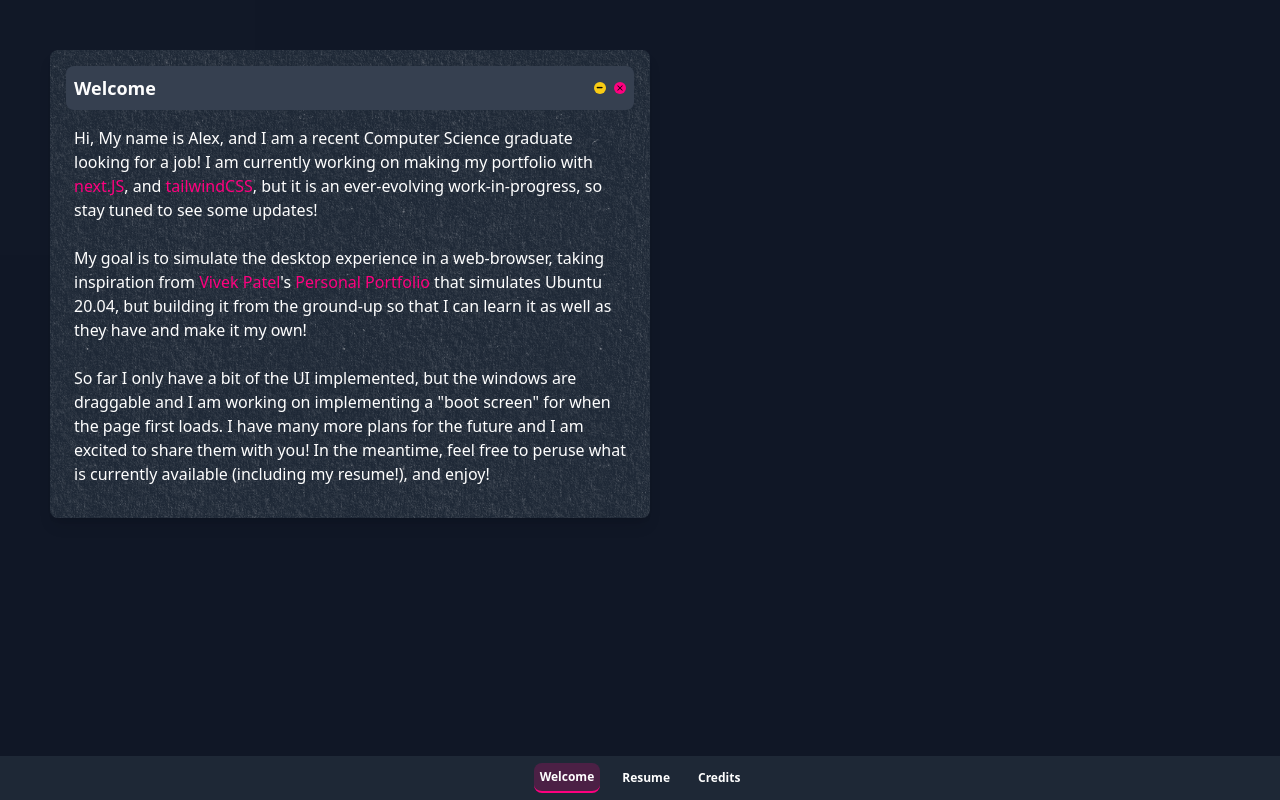
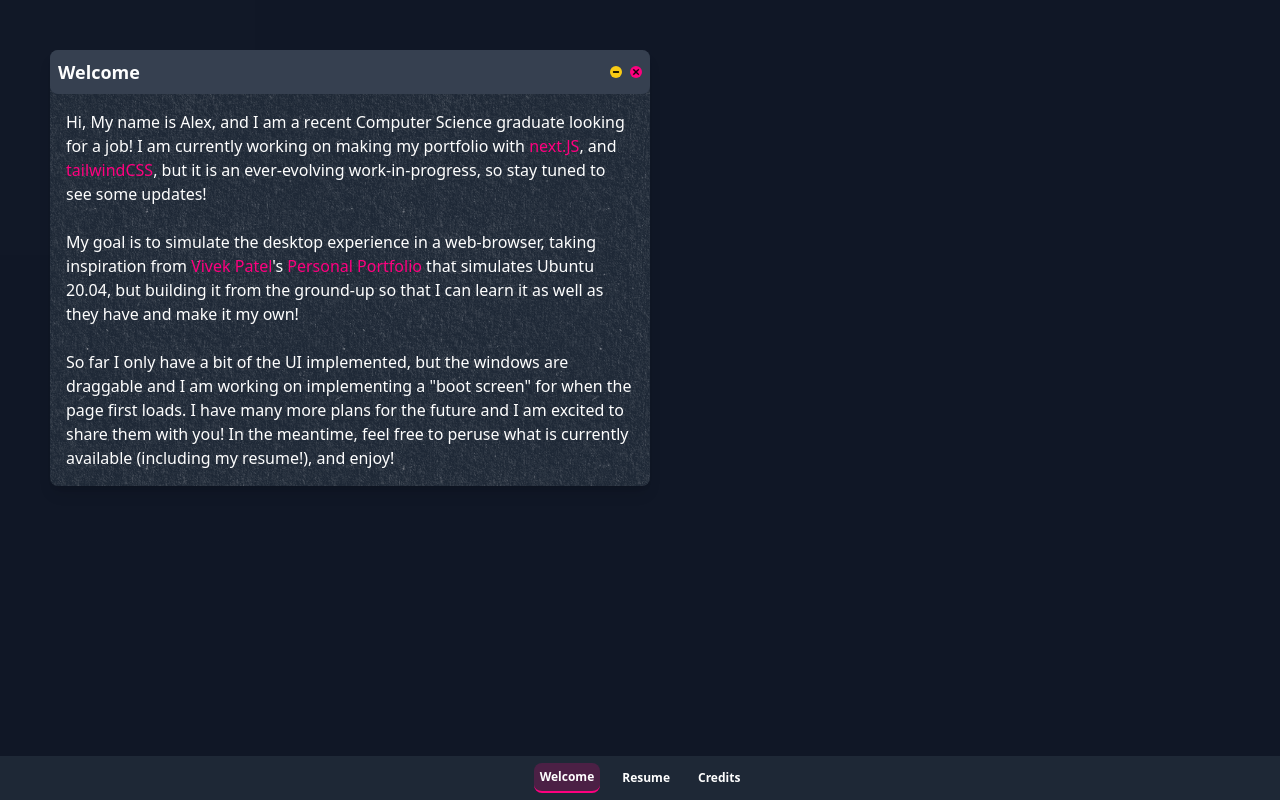
Before and after one commit to ajshep00/PortfoliOS, a Next.js app: page / in a window 1280 px wide. Built offline with nearby package versions, Linux system fonts and the light colour scheme.

Commit message:
Fixed Icons

```diff
--- a/src/components/screen/Window.tsx
+++ b/src/components/screen/Window.tsx
@@ -1,7 +1,6 @@
 // components/Window.tsx
-import React, { ReactNode, useState } from 'react';
+import React, { ReactNode } from 'react';
 import Draggable from 'react-draggable';
-import Image from 'next/image'
 
 import { BsDashLg } from "react-icons/bs";
 
@@ -35,14 +34,14 @@ const Window: React.FC<WindowProps> = ({ title, children, onClose, onMinimize, z
       bounds={getBounds()} // Prevent dragging out of the parent bounds
     >
       <div
-        className={`absolute w-[600px] bg-gray-800 bg-paper-texture-lg bg-cover rounded-lg shadow-lg p-4 ${minimized ? 'hidden' : 'block'} `} // Hide the window when minimized
+        className={`absolute w-[600px] bg-gray-800 bg-paper-texture-lg bg-cover rounded-lg shadow-lg ${minimized ? 'hidden' : 'block'} `} // Hide the window when minimized
         style={{ zIndex }}
         onClick={onClick} // Bring to front when clicked
       >
         <header className="bg-gray-700 p-2 rounded-lg flex items-center justify-between cursor-move draggable-header">
           <div className="text-lg font-semibold text-white">{title}</div>
           <div className="flex space-x-2">
-          <button
+            <button
               className="w-3 h-3 bg-yellow-400 rounded-full flex justify-center items-center"
               onClick={(e) => {
                 e.stopPropagation();
@@ -50,7 +49,7 @@ const Window: React.FC<WindowProps> = ({ title, children, onClose, onMinimize, z
               }}
             >
               <BsDashLg
-                className='w-3/5 h-3/5 stroke-2'
+                className='w-4/6 h-4/6 stroke-2'
               />
             </button>
             <button
@@ -61,13 +60,13 @@ const Window: React.FC<WindowProps> = ({ title, children, onClose, onMinimize, z
               }}
             >
               <BsX
-                className='w-full h-full'
+                className='w-full h-full stroke-1'
               />
             </button>
           </div>
         </header>
-        <div className='w-full h-full'>
-          <main className="px-2 py-4">{children}</main>
+        <div className='w-full h-full p-4'>
+          <main className="">{children}</main>
         </div>
       </div>
     </Draggable>
```
